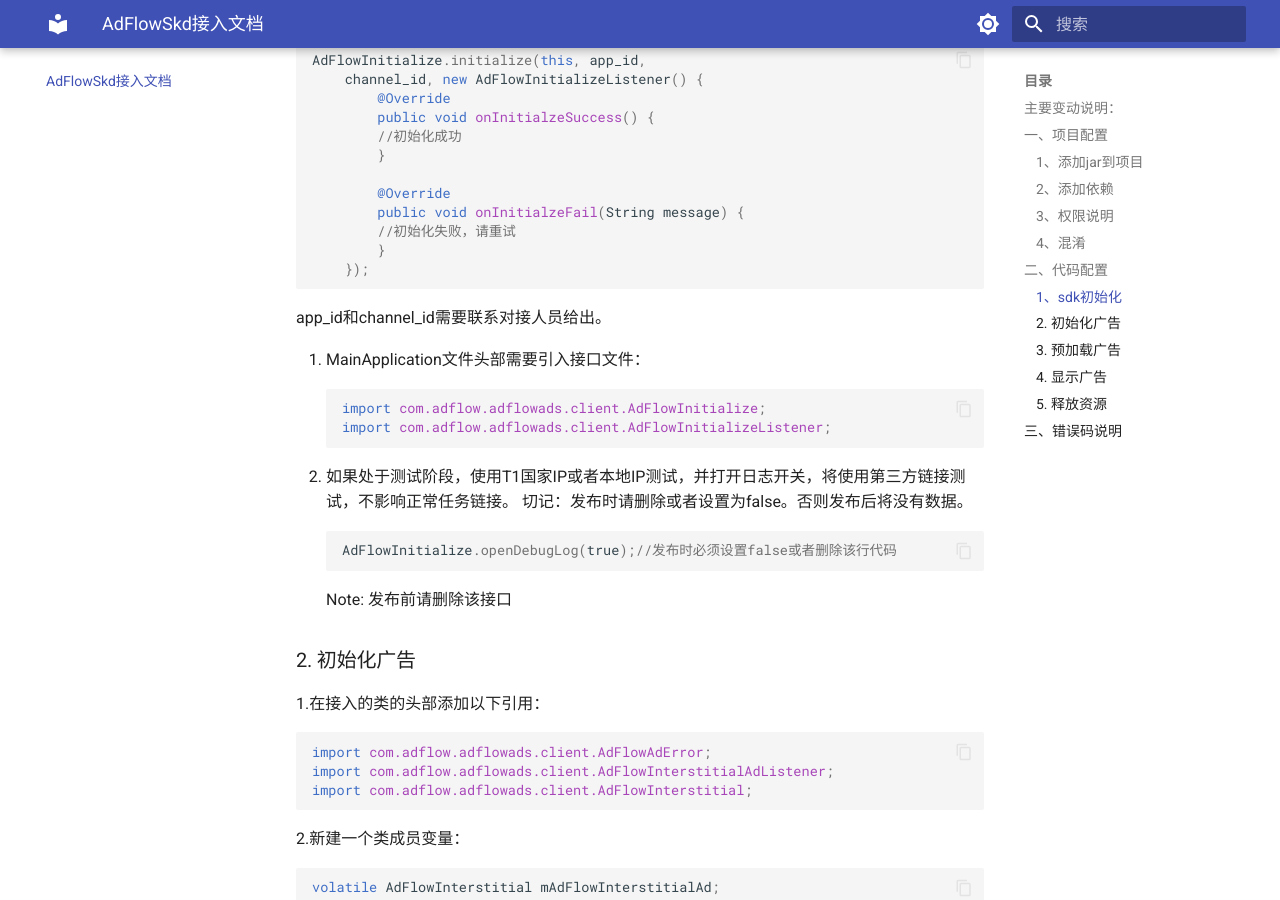
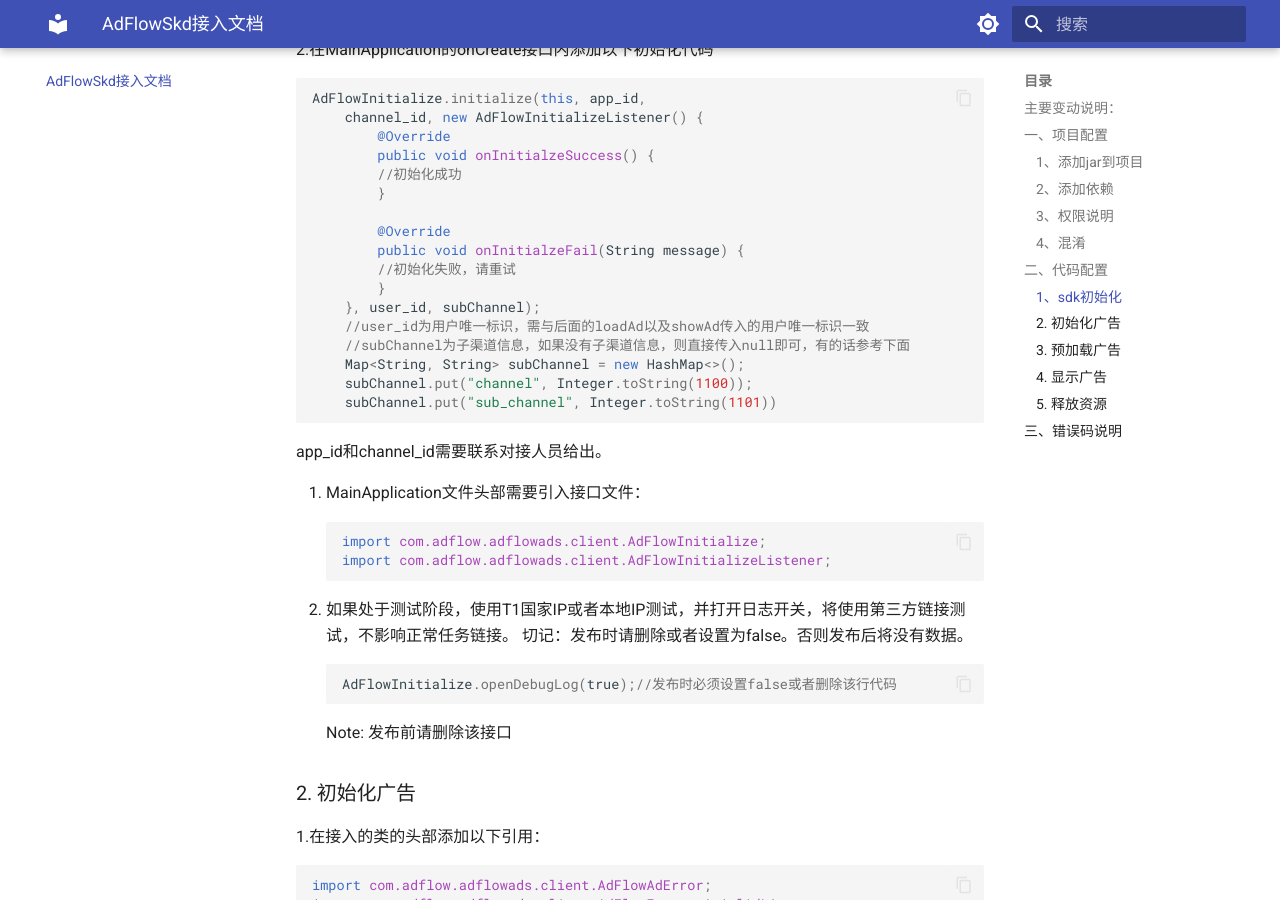
Before and after one commit to adflowsdk/AdFlowJarSdkDoc, an MkDocs documentation site: the page built from docs/index.md, in a window 1280 px wide and 900 px high, scrolled down 1975 px. Built offline with MkDocs 1.6.1 and Material for MkDocs 9.7.7, drawn with Linux system fonts in a browser that asks for light colours; comment, search, counter and statistics services are not loaded; some of the changed text lies outside the part shown.

Commit message:
update doc

````diff
--- a/docs/index.md
+++ b/docs/index.md
@@ -5,12 +5,14 @@
 
 ## 主要变动说明：
 ```java
-1.初始化广告
+1.sdk初始化
+在Application里面调用的初始化接口AdFlowInitialize.initialize增加传入参数user_id和subChannel信息。具体的参考下面具体实现细节
+2.初始化广告
 //旧版:
 AdFlowInterstitial mAdFlowInterstitialAd;
 //新版本：
 volatile AdFlowInterstitial mAdFlowInterstitialAd;
-2.initInterstitial()接口：
+3.initInterstitial()接口：
 //旧版:
 mAdFlowInterstitialAd = new AdFlowInterstitial(getApplicationContext());
 //新版本:
@@ -92,7 +94,13 @@ AdFlowInitialize.initialize(this, app_id,
         public void onInitialzeFail(String message) {
 		//初始化失败，请重试
         }
-    });
+    }, user_id, subChannel);
+	//user_id为用户唯一标识，需与后面的loadAd以及showAd传入的用户唯一标识一致
+	//subChannel为子渠道信息，如果没有子渠道信息，则直接传入null即可，有的话参考下面
+	Map<String, String> subChannel = new HashMap<>();
+	subChannel.put("channel", Integer.toString(1100));
+	subChannel.put("sub_channel", Integer.toString(1101))
+
 ```
 	app_id和channel_id需要联系对接人员给出。
 
````
Also changed, not shown: other parts of docs/index.md (+3 -3 lines), site/index.html, site/search/search_index.json.
